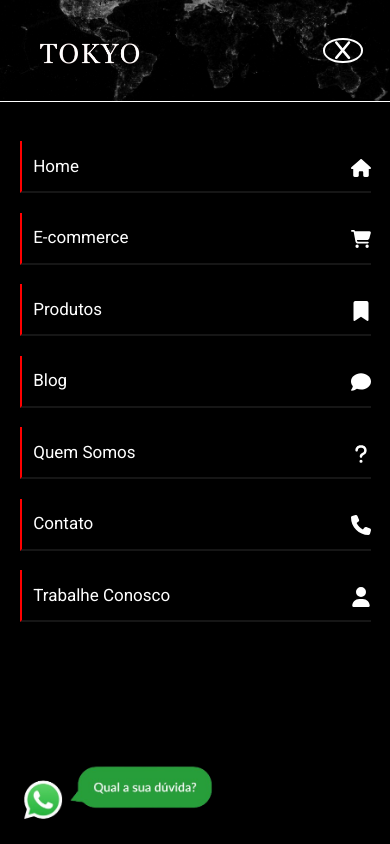
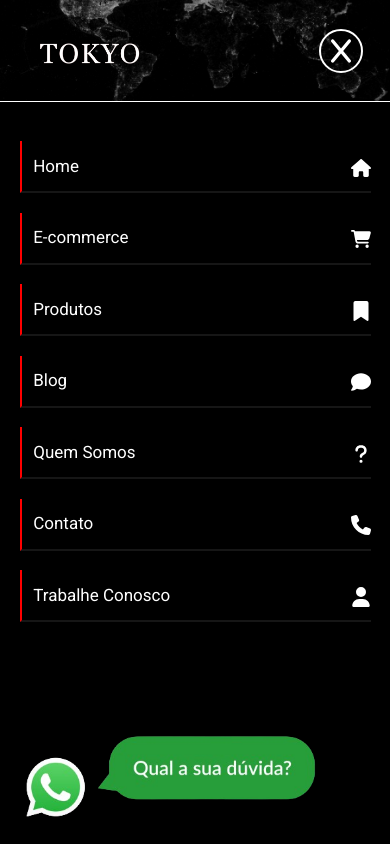
Before and after one commit to WesleySardi/projeto-TokyoComponentesLTDA, a React (Create React App) app: page /home in a window 390 px wide. Both pictures are taken after a click on the icon 353 px from the left and 71 px from the top of the page. Shown: the top 844 px of the page. Built offline with nearby package versions, Linux system fonts and the light colour scheme.

Commit message:
Arquivo Theme aprimorado para facilitar a alteração de imagens/links/outras estilizações.

```diff
--- a/src/components/banners/FormBanner.jsx
+++ b/src/components/banners/FormBanner.jsx
@@ -1,5 +1,5 @@
 import React, { useState } from 'react';
-import styled from 'styled-components';
+import styled, { useTheme } from 'styled-components';
 
 import { useScreenPositionContext } from '../../context/ScreenPositionProvider';
 
@@ -374,6 +374,7 @@ accent-color: green;
 
 function FormBanner() {
   const { isMobile, isTablet } = useScreenPositionContext();
+  const theme = useTheme();
 
   const [text, setText] = useState("");
   const [email, setEmail] = useState("");
@@ -469,12 +470,12 @@ function FormBanner() {
         }
         {isMobile || isTablet ?
           <ImageDiv>
-            <img src="/img/banners/robotImg.png" alt="Imagem Centralizada" />
+            <img src={theme.images.formImgs.robotImg} alt="Imagem Centralizada" />
           </ImageDiv>
           :
           <StyledThirdDiv style={{ width: '20%' }}>
             <ImageDiv>
-              <img src="/img/banners/robotImg.png" alt="Imagem Centralizada" />
+              <img src={theme.images.formImgs.robotImg} alt="Imagem Centralizada" />
             </ImageDiv>
           </StyledThirdDiv>
         }
@@ -488,7 +489,7 @@ function FormBanner() {
                   <TitleForm>Receba tudo em primeira mão</TitleForm>
                 }
                 <IconContainer>
-                  <StyledIcon src='../img/icones/CardIcon.png' />
+                  <StyledIcon src={theme.images.formImgs.envelopeImg} />
                 </IconContainer>
               </TitleContainer>
               <FieldContainer>
--- a/src/components/cards/Cards.jsx
+++ b/src/components/cards/Cards.jsx
@@ -1,5 +1,5 @@
 import React, { useState, useEffect } from 'react';
-import styled from 'styled-components';
+import styled, { useTheme } from 'styled-components';
 import { Link, useNavigate } from 'react-router-dom';
 
 import { useScreenPositionContext } from '../../context/ScreenPositionProvider';
@@ -333,6 +333,7 @@ const ContentContainer = styled.div`
 
 const Cards = () => {
     const { isMobile, isTablet, isDarkMode } = useScreenPositionContext();
+    const theme = useTheme();
 
     const navigate = useNavigate();
 
@@ -353,7 +354,7 @@ const Cards = () => {
             </FirstDiv>
             <SecondDiv>
                 <Card onClick={isMobile ? () => setTimeout(() => { navigate('/') }, 1000) : () => { navigate('/') }} isDarkMode={isDarkMode}>
-                    <CardImage src="../img/cards/motherBoardImg.png" alt="Card Image" />
+                    <CardImage src={theme.images.cardsImgs.card1Img} alt="Card Image" />
                     <ContentContainer>
                         <CardTitle isDarkMode={isDarkMode}>Mais de 12.000 itens em estoque</CardTitle>
                         <CardText isDarkMode={isDarkMode}>Componentes Eletrônicos, Cabos e Fios, Químicos, Ferramentas, Pilhas e Baterias, Informática, Elétrica, Conversores, Adaptadores, Rede, Robótica, IOT e <span>muito mais!</span></CardText>
@@ -363,8 +364,7 @@ const Cards = () => {
                     </ContentContainer>
                 </Card>
                 <Card onClick={isMobile ? () => setTimeout(() => { navigate('/') }, 1000) : () => { navigate('/') }} isDarkMode={isDarkMode}>
-                    {/*<CardImage src="../img/cards/wireImg.png" alt="Card Image" />*/}
-                    <CardImage src="../img/cards/motherBoardImg.png" alt="Card Image" />
+                    <CardImage src={theme.images.cardsImgs.card2Img} alt="Card Image" />
                     <ContentContainer>
                         <CardTitle isDarkMode={isDarkMode}>Montagem de Cabos Personalizados</CardTitle>
                         <CardText isDarkMode={isDarkMode}>Profissionais especializados na montagem de cabos de áudio, vídeo, dados/serial, energia para facilitar ainda mais o seu dia a dia ou da sua empresa!</CardText>
@@ -374,8 +374,7 @@ const Cards = () => {
                     </ContentContainer>
                 </Card>
                 <Card onClick={isMobile ? () => setTimeout(() => { navigate('/') }, 1000) : () => { navigate('/') }} isDarkMode={isDarkMode}>
-                    {/*<CardImage src="../img/cards/ShopCartImg.png" alt="Card Image" />*/}
-                    <CardImage src="../img/cards/motherBoardImg.png" alt="Card Image" />
+                    <CardImage src={theme.images.cardsImgs.card3Img} alt="Card Image" />
                     <ContentContainer>
                         <CardTitle isDarkMode={isDarkMode}>Suprimentos de produtos personalizados</CardTitle>
                         <CardText isDarkMode={isDarkMode}>Profissionais especializados na montagem de cabos de áudio, vídeo, dados/serial, energia para facilitar ainda mais o seu dia a dia ou da sua empresa!</CardText>
--- a/src/components/carousels/MainCarousel.jsx
+++ b/src/components/carousels/MainCarousel.jsx
@@ -1,5 +1,5 @@
 import React, { useState, useEffect } from 'react';
-import styled, { css } from 'styled-components';
+import styled, { css, useTheme } from 'styled-components';
 
 import { FontAwesomeIcon } from '@fortawesome/react-fontawesome';
 import { faArrowLeft, faArrowRight } from '@fortawesome/free-solid-svg-icons';
@@ -260,6 +260,7 @@ const StyledIconRight = styled(FontAwesomeIcon)`
 
 const MainCarousel = () => {
   const { isMobile, isDarkMode } = useScreenPositionContext();
+  const theme = useTheme();
 
   const [currentIndex, setCurrentIndex] = useState(0);
 
@@ -290,7 +291,7 @@ const MainCarousel = () => {
           </Content>
         </Slide>
       ))}
-      {isMobile ? <></> : <AbsoluteImage src="../img/icones/wsBalloonImage.png" alt="Descrição da imagem" />}
+      {isMobile ? <></> : <AbsoluteImage src={theme.images.mainBannerImgs.wsBalloonImg} alt="Descrição da imagem" />}
       <ArrowContainer>
         <Arrow onClick={prevSlide}><StyledIconLeft icon={faArrowLeft} currentIndex={currentIndex} images={images} /></Arrow>
         <Arrow onClick={nextSlide}><StyledIconRight icon={faArrowRight} currentIndex={currentIndex} images={images} /></Arrow>
--- a/src/components/footer/OptionsFooter.jsx
+++ b/src/components/footer/OptionsFooter.jsx
@@ -1,5 +1,5 @@
 import React from 'react';
-import styled from 'styled-components';
+import styled, { useTheme } from 'styled-components';
 import { Link } from 'react-router-dom';
 
 import { useScreenPositionContext } from '../../context/ScreenPositionProvider';
@@ -340,6 +340,7 @@ const Button = styled.button`
 
 const OptionsFooter = () => {
   const { isMobile, isDarkMode } = useScreenPositionContext();
+  const theme = useTheme();
 
   return (
     <Container>
@@ -372,7 +373,7 @@ const OptionsFooter = () => {
           <Part>
             <PartOne>
               <PartOneTop>
-                <Image src="../img/logos/TokyoLogo.png" alt="Descrição da imagem" />
+                <Image src={theme.images.footerTokyoLogo} alt="Descrição da imagem" />
               </PartOneTop>
               <PartOneMiddle>
                 <TitlePartOne>Tokyo Componentes Eletrônicos</TitlePartOne>
@@ -383,11 +384,11 @@ const OptionsFooter = () => {
                 </TextPartOne>
               </PartOneMiddle>
               <PartOneBottom>
-                <StyledLink><Icon src='../img/icones/tiktokIcon.png' /></StyledLink>
-                <StyledLink><Icon src='../img/icones/instagramIcon.png' /></StyledLink>
-                <StyledLink><Icon src='../img/icones/facebookIcon.png' /></StyledLink>
-                <StyledLink><Icon src='../img/icones/youtubeIcon.png' /></StyledLink>
-                <StyledLink><Icon src='../img/icones/linkedinIcon.png' /></StyledLink>
+                <StyledLink><Icon src={theme.images.footerIcons.icon1} /></StyledLink>
+                <StyledLink><Icon src={theme.images.footerIcons.icon2} /></StyledLink>
+                <StyledLink><Icon src={theme.images.footerIcons.icon3} /></StyledLink>
+                <StyledLink><Icon src={theme.images.footerIcons.icon4} /></StyledLink>
+                <StyledLink><Icon src={theme.images.footerIcons.icon5} /></StyledLink>
               </PartOneBottom>
             </PartOne>
           </Part>
@@ -397,7 +398,7 @@ const OptionsFooter = () => {
           <Part>
             <PartOne>
               <PartOneTop>
-                <Image src="../img/logos/TokyoLogo.png" alt="Descrição da imagem" />
+                <Image src={theme.images.footerTokyoLogo} alt="Descrição da imagem" />
               </PartOneTop>
               <PartOneMiddle>
                 <TitlePartOne>Tokyo Componentes Eletrônicos</TitlePartOne>
@@ -408,11 +409,11 @@ const OptionsFooter = () => {
                 </TextPartOne>
               </PartOneMiddle>
               <PartOneBottom>
-                <StyledLink><Icon src='../img/icones/tiktokIcon.png' /></StyledLink>
-                <StyledLink><Icon src='../img/icones/instagramIcon.png' /></StyledLink>
-                <StyledLink><Icon src='../img/icones/facebookIcon.png' /></StyledLink>
-                <StyledLink><Icon src='../img/icones/youtubeIcon.png' /></StyledLink>
-                <StyledLink><Icon src='../img/icones/linkedinIcon.png' /></StyledLink>
+              <StyledLink><Icon src={theme.images.footerIcons.icon1} /></StyledLink>
+                <StyledLink><Icon src={theme.images.footerIcons.icon2} /></StyledLink>
+                <StyledLink><Icon src={theme.images.footerIcons.icon3} /></StyledLink>
+                <StyledLink><Icon src={theme.images.footerIcons.icon4} /></StyledLink>
+                <StyledLink><Icon src={theme.images.footerIcons.icon5} /></StyledLink>
               </PartOneBottom>
             </PartOne>
           </Part>
--- a/src/components/header/Header.jsx
+++ b/src/components/header/Header.jsx
@@ -1,5 +1,5 @@
 import React, { useState, useEffect } from 'react';
-import styled, { keyframes, css } from 'styled-components';
+import styled, { keyframes, css, useTheme } from 'styled-components';
 import { Link } from 'react-router-dom';
 
 import { FontAwesomeIcon } from '@fortawesome/react-fontawesome';
@@ -42,13 +42,13 @@ const expandForDarkMode = keyframes`
 
 const expandForDarkModeTablet = keyframes`
   0% {
-    height: 8vh;
+    height: 12vh;
   }
   75% {
     height: 100vh;
   }
   100% {
-    height: 8vh;
+    height: 12vh;
   }
 `;
 
@@ -131,6 +131,7 @@ const ComboBoxListItem = styled(Link)`
   padding: 12px 16px;
   text-align: left;
   text-decoration: none;
+  color: black;
 
   @media ${props => props.theme.breakpoints.hugeDesktop} {
     font-size: 1rem;
@@ -250,6 +251,8 @@ const Icon = styled(FontAwesomeIcon)`
     font-size: ${props => props.isSidebarActive ? '1rem' : '2rem'};
     margin-right: ${props => props.isSidebarActive ? '5vw' : '3vw'};
     font-weight: bold;
+    height: 40px;
+    width: 20px;
 
     ${props => props.isSidebarActive ? `
       border: 2px white solid;
@@ -262,6 +265,8 @@ const Icon = styled(FontAwesomeIcon)`
     font-size: ${props => props.isSidebarActive ? '1.2rem' : '2rem'};
     margin-right: ${props => props.isSidebarActive ? '7vw' : '3vw'};
     font-weight: bold;
+    height: 40px;
+    width: 20px;
 
     ${props => props.isSidebarActive ? `
       border: 2px white solid;
@@ -608,6 +613,7 @@ const throttle = (func, limit) => {
 
 function Header() {
   const { isAtTop, isAtTheBannerRange, isMobile, isTablet, isSmallDesktop, isDarkMode, setIsDarkMode } = useScreenPositionContext();
+  const theme = useTheme();
 
   const [isDarkModeAnimationRunning, setIsDarkModeAnimationRunning] = useState(false);
   const [retract, setRetract] = useState(true);
@@ -702,7 +708,7 @@ function Header() {
       <BackgroundStyle {...commonProps}>
         <BackgroundStyleBlur {...commonProps} />
         <HeaderStyle>
-          <ImgStyleLogo src={isSidebarActive ? '/img/logos/tokyoLettersLogo.png' : '/img/logos/tokyoLogo.png'} alt="ZloLogo" {...commonProps} />
+          <ImgStyleLogo src={isSidebarActive ? theme.images.headerCompanyLettersLogo : theme.images.headerCompanyLogo} alt="ZloLogo" {...commonProps} />
         </HeaderStyle>
         <StyledDiv>
           {isMobile || isTablet ?
@@ -726,7 +732,11 @@ function Header() {
               <ComboBoxContainer>
                 <DistributeProps {...commonProps}>
                   <ComboBoxButton onClick={
-                    isComboBoxActive ? () => setIsComboBoxActive(false) : () => setIsComboBoxActive(true)
+                    isComboBoxActive ? () => {
+                      setIsComboBoxActive(false)
+                      document.documentElement.style.overflowY = 'auto';
+                      document.body.style.overflowY = 'auto';
+                    } : () => setIsComboBoxActive(true)
                   }>
                     Institucional
                     <IconComboBox icon={faChevronDown} /></ComboBoxButton>
--- a/src/components/header/TopBar.jsx
+++ b/src/components/header/TopBar.jsx
@@ -1,5 +1,5 @@
 import React from 'react';
-import styled from 'styled-components';
+import styled, { useTheme } from 'styled-components';
 
 const HeaderContainer = styled.div`
   border-bottom: 1px solid red;
@@ -77,23 +77,25 @@ const Text = styled.span`
 `;
 
 const TopBar = () => {
+  const theme = useTheme();
+
   return (
     <HeaderContainer>
       <Section>
         <Content>
-          <Image src="../img/icones/phoneIcon.png" alt="Descrição 1" />
+          <Image src={theme.images.topBarIcons.phoneIcon} alt="Descrição 1" />
           <Text>(47) 3455-0015 | 3422-4249</Text>
         </Content>
       </Section>
       <Section>
         <Content>
-          <Image src="../img/icones/locationIcon.png" alt="Descrição 2" />
+          <Image src={theme.images.topBarIcons.locationIcon} alt="Descrição 2" />
           <Text>Rua Anita Garibaldi, 439 - Anita Garibaldi | Joinville - SC</Text>
         </Content>
       </Section>
       <Section>
         <Content>
-          <Image src="../img/icones/wsIcon.png" alt="Descrição 3" />
+          <Image src={theme.images.topBarIcons.wsIcon} alt="Descrição 3" />
           <Text>(47) 9 9708-7590 | 3455-0015 | 3422-4249</Text>
         </Content>
       </Section>
--- a/src/components/sidebar/Sidebar.jsx
+++ b/src/components/sidebar/Sidebar.jsx
@@ -1,8 +1,8 @@
-import React, { useEffect } from 'react';
-import styled, { keyframes } from 'styled-components';
+import React from 'react';
+import styled, { keyframes, useTheme } from 'styled-components';
 
 import { FontAwesomeIcon } from '@fortawesome/react-fontawesome';
-import { faHouse, faCartShopping, faPhone, faUser, faQuestion, faComment, faBookmark} from '@fortawesome/free-solid-svg-icons';
+import { faHouse, faCartShopping, faPhone, faUser, faQuestion, faComment, faBookmark } from '@fortawesome/free-solid-svg-icons';
 
 const expandForMobile = keyframes`
     0% {
@@ -65,15 +65,19 @@ const AbsoluteImage = styled.img`
   position: absolute;
   bottom: 3%;
   left: 5%;
-  width: 60%;
+  width: 250px;
   height: auto;
 
   @media ${props => props.theme.breakpoints.tablet} {
-    width: 30%;
+    width: 250px;
+    left: 50%;
+    transform: translateX(-50%);
   }
 
   @media ${props => props.theme.breakpoints.mobile} {
-    width: 50%;
+    width: 300px;
+    left: 5%;
+    transform: translateX(0%);
   }
 `;
 
@@ -93,6 +97,8 @@ const Icon = styled(FontAwesomeIcon)`
 `;
 
 const Sidebar = ({ isSidebarActive }) => {
+  const theme = useTheme();
+
   return (
     <SidebarContainer isSidebarActive={isSidebarActive}>
       <ButtonsContainer>
@@ -103,7 +109,7 @@ const Sidebar = ({ isSidebarActive }) => {
         <Button>Quem Somos <Icon icon={faQuestion} /></Button>
         <Button>Contato <Icon icon={faPhone} /></Button>
         <Button>Trabalhe Conosco <Icon icon={faUser} /></Button>
-        <AbsoluteImage src='../img/icones/wsBalloonImage.png' />
+        <AbsoluteImage src={theme.images.mainBannerImgs.wsBalloonImg} />
       </ButtonsContainer>
     </SidebarContainer>
   );
--- a/src/globalstyles/theme.js
+++ b/src/globalstyles/theme.js
@@ -44,13 +44,67 @@ const theme = {
       thick: '2px',
     },
   },
+  images: {
+    topBarIcons: {
+      phoneIcon: '../img/icones/phoneIcon.png',
+      locationIcon: '../img/icones/locationIcon.png',
+      wsIcon: '../img/icones/wsIcon.png'
+    },
+    headerIcons: {
+      darkModeIcon: '',
+      ecommerceIcon: ''
+    },
+    headerCompanyLogo: '../img/logos/tokyoLogo.png',
+    headerCompanyLettersLogo: '../img/logos/tokyoLettersLogo.png',
+    mainBannerImgsCarousel: {
+      img1: '../img/backgrounds/wallpaperWorld.jpg',
+      img2: '../img/backgrounds/wallpaperWorld2.jpg',
+      img3: '../img/backgrounds/wallpaperWorld3.jpg',
+    },
+    mainBannerImgs: {
+      wsBalloonImg: '../img/icones/wsBalloonImage.png',
+      leftArrowImg: '',
+      rightArrowImg: ''
+    },
+    absoluteImg: '../img/logos/TokyoLogo.png',
+    absoluteDotsImg: '../img/icones/dotsImage.png',
+    cardsImgs: {
+      card1Img: '../img/cards/motherBoardImg.png',
+      card2Img: '../img/cards/motherBoardImg.png',
+      card3Img: '../img/cards/motherBoardImg.png'
+    },
+    bannerImg: '../img/banners/banner.png',
+    halfBannerImg: '../img/banners/bannerReduzido.png',
+    cardCarouselImgs: {
+      card1Img: '../img/cards/Card3.png',
+      card2Img: '../img/cards/Card2.png',
+      card3Img: '../img/cards/Card1.png',
+      card4Img: '../img/cards/Card3.png',
+      card5Img: '../img/cards/Card2.png'
+    },
+    formImgs: {
+      robotImg: '/img/banners/robotImg.png',
+      envelopeImg: '../img/icones/CardIcon.png'
+    },
+    footerTokyoLogo: '../img/logos/TokyoLogo.png',
+    footerIcons: {
+      icon1: '../img/icones/tiktokIcon.png',
+      icon2: '../img/icones/instagramIcon.png',
+      icon3: '../img/icones/facebookIcon.png',
+      icon4: '../img/icones/youtubeIcon.png',
+      icon5: '../img/icones/linkedinIcon.png'
+    },
+  },
+  links: {
+
+  },
   breakpoints: {
     mobile: '(max-width: 700px)',
     tablet: '(max-width: 1024px)',
     smallDesktop: '(max-width: 1279px)',
     largeDesktop: '(max-width: 1366px)',
     hugeDesktop: '(min-width: 1367px)'
-  },
+  }
 };
 
 export default theme;
--- a/src/pages/Home.jsx
+++ b/src/pages/Home.jsx
@@ -1,8 +1,7 @@
 import React, { useEffect, useState } from 'react';
-import styled, { css, keyframes } from 'styled-components';
+import styled, { useTheme} from 'styled-components';
 
 import FormBanner from '../components/banners/FormBanner';
-import SolutionsCards from '../components/cards/SolutionsCards';
 import CardCarousel from '../components/carousels/CardCarousel';
 import Cards from '../components/cards/Cards';
 import Banner from '../components/banners/Banner';
@@ -86,6 +85,7 @@ const CenterBottomImage2 = styled.img`
 
 function Home() {
   const [isMobile, setIsMobile] = useState(false);
+  const theme = useTheme();
 
   useEffect(() => {
     const handleResize = () => {
@@ -100,11 +100,11 @@ function Home() {
 
   return (
     <Container>
-      <CenterBottomImage src="../img/logos/TokyoLogo.png" alt="Outra descrição da imagem" />
-      <CenterBottomImage2 src="../img/icones/dotsImage.png" alt="Outra descrição da imagem" />
+      <CenterBottomImage src={theme.images.absoluteImg} alt="Outra descrição da imagem" />
+      <CenterBottomImage2 src={theme.images.absoluteDotsImg} alt="Outra descrição da imagem" />
       <MainCarousel />
       <Cards />
-      <Banner link={'/'} image={isMobile ? '../img/banners/bannerReduzido.png' : '../img/banners/banner.png'} />
+      <Banner link={'/'} image={isMobile ? theme.images.halfBannerImg : theme.images.bannerImg} />
       <CardCarousel />
       <FormBanner />
       <OptionsFooter />
```
